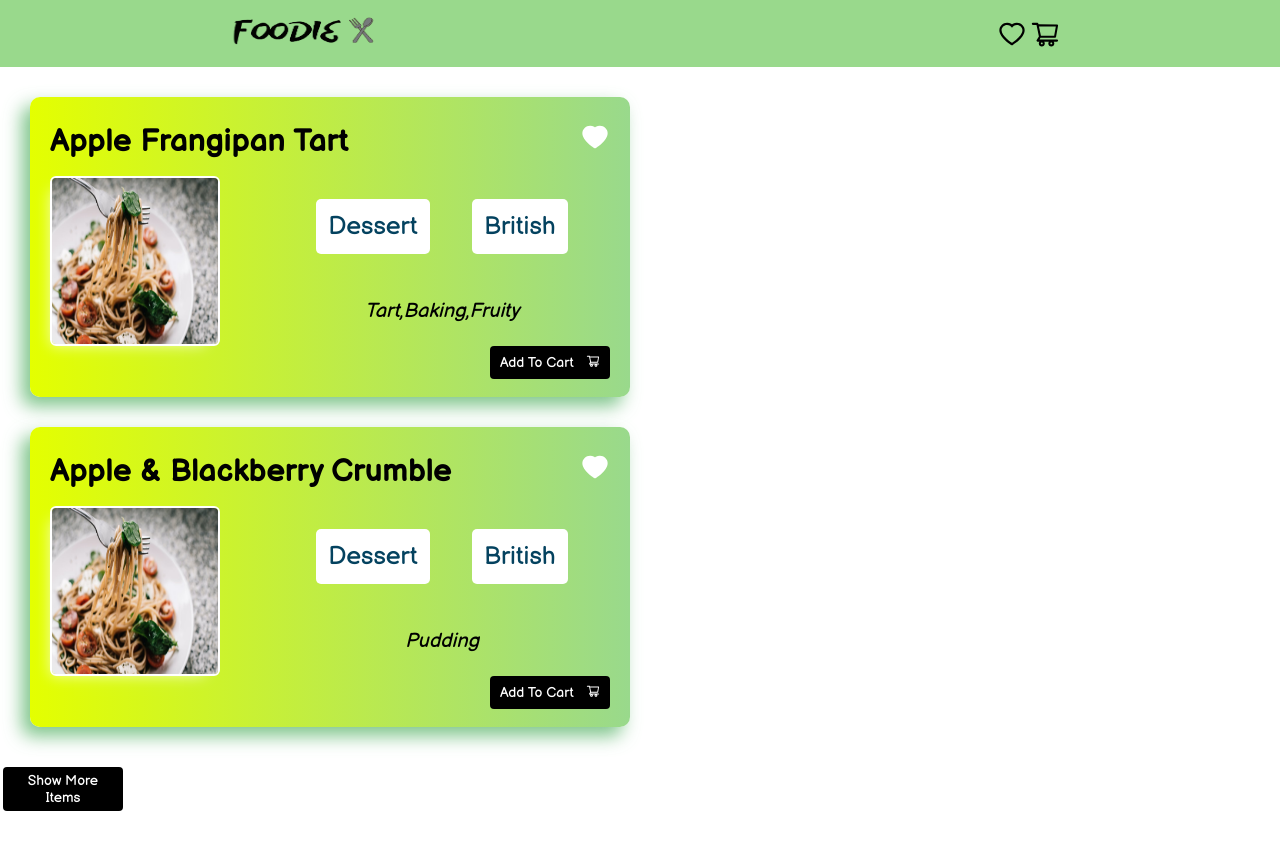
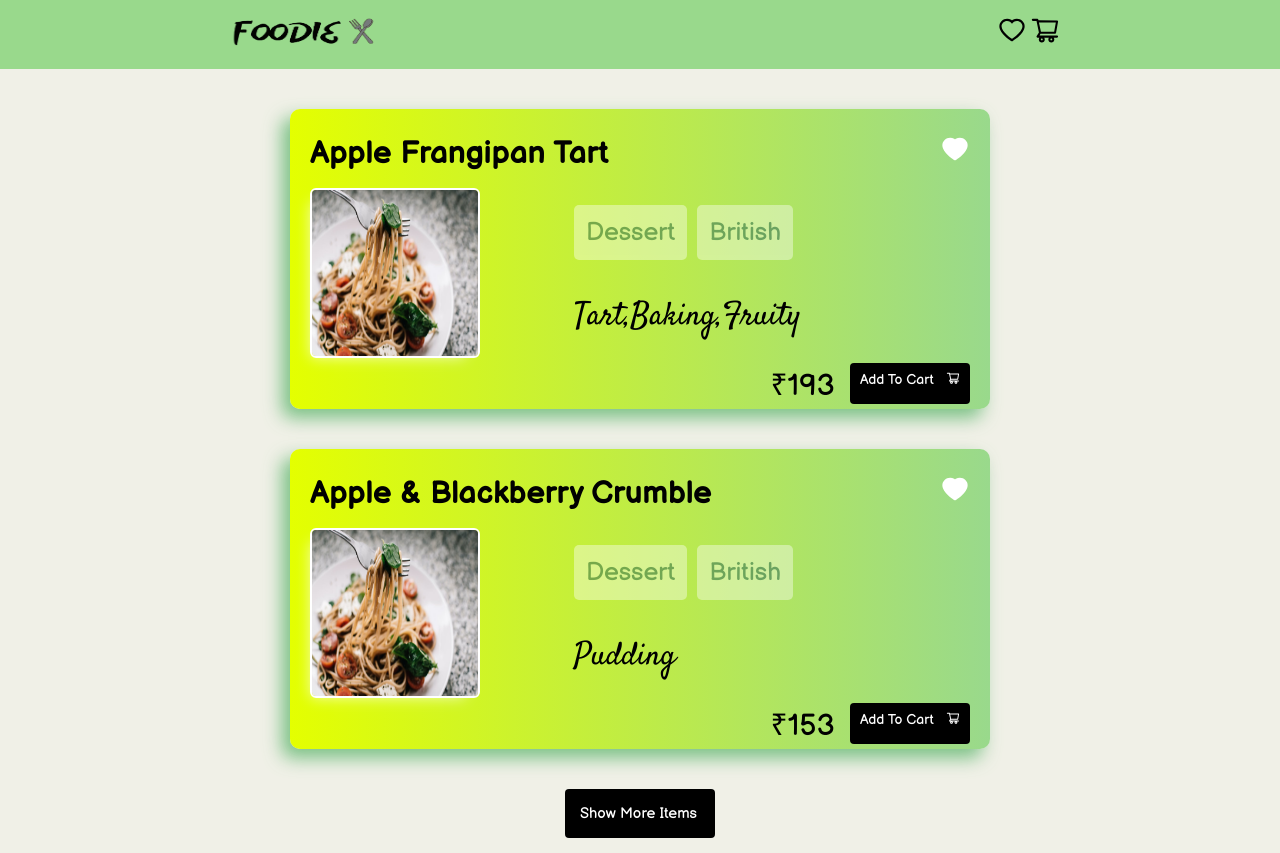
Before and after one commit to Nishantthakur62/FoodieApp, a React (Create React App) app: page / in a window 1280 px wide. Built offline with nearby package versions, Linux system fonts and the light colour scheme.

Commit message:
minor style fixes

```diff
--- a/src/App.css
+++ b/src/App.css
@@ -1,12 +1,18 @@
 @import url("https://fonts.googleapis.com/css2?family=Balsamiq+Sans&display=swap");
+@import url('https://fonts.googleapis.com/css2?family=Satisfy&display=swap');
 
 * {
   margin: 0;
   padding: 0;
   box-sizing: border-box;
   font-family: "Balsamiq Sans", cursive;
+
+
 }
+body{
+  background-color: #f0f0e7;
 
+}
 .navbar {
   width: 100%;
   padding: 15px 220px;
@@ -28,7 +34,7 @@
 }
 
 .card {
-  width: 600px;
+  width: 700px;
   height: 300px;
   background: rgb(228, 255, 0);
   background: linear-gradient(
@@ -40,7 +46,8 @@
   padding: 10px 20px;
   font-size: 30px;
   border-radius: 10px;
-  margin: 30px 0 0 30px;
+  margin:40px auto;
+
 }
 .heart {
   color: white;
@@ -72,7 +79,7 @@
 }
 .category-area {
   display: flex;
-  justify-content: space-evenly;
+  justify-content: flex-start;
   font-size: 25px;
 }
 .category,
@@ -82,6 +89,8 @@
   border: none;
   border-radius: 5px;
   padding: 12px;
+  margin-right: 10px;
+  opacity: 0.4;
 }
 .card img {
   height: 170px;
@@ -90,13 +99,18 @@
   border: solid 2px white;
   box-shadow: -7px 7px 14px -8px rgba(255, 255, 255, 0.75);
 }
-.foodtag {
+/* price */
+.price{
+  margin-right: 15px;
+}
+.foodtag span {
   text-align: center;
-  font-size: 20px;
-  display: flex;
-  justify-content: space-evenly;
-  font-style: italic;
-  font-size: 20px;
+
+  /* display: flex;
+  justify-content: space-evenly; */
+  font-family: 'Satisfy', cursive;
+    font-size: 32px;
+
 }
 
 /* .foodtag span {
@@ -109,6 +123,7 @@
 .bottom {
   display: flex;
   flex-flow: row-reverse;
+  margin-top: 5px;
 }
 
 button {
@@ -137,8 +152,9 @@ button:hover {
   outline:none;
   border:none;
   background-color: black;
-  padding: 5px 10px;
-  text-align: center;
-  margin: 40px 3px;
+  padding:15px;
+  font-size: 15px;
 
+  margin: 15px auto;
+  width:150px
 }
--- a/src/Components/FoodCard.jsx
+++ b/src/Components/FoodCard.jsx
@@ -1,13 +1,21 @@
 import React from "react";
 import { AiFillHeart, AiOutlineShoppingCart } from "react-icons/ai";
 import noodles from "../images/noodles.jpeg";
+import data from "./data";
 
-const FoodCard = ({ mealname, id, category, area, tags }) => {
+const FoodCard = ({ mealname, id, category, area, tags,setFavFoodList,favFoodList,price}) => {
+  const handleFavourite=(e)=>{
+
+      let foundmeal=data.find((item)=>item.idMeal===id)
+      setFavFoodList([...favFoodList,  foundmeal])
+  }
+
+
   return (
     <div className="card">
       <div className="top">
         <p className="mealname">{mealname}</p>
-        <span className="heart">
+        <span className="heart" onClick={handleFavourite}>
           <AiFillHeart />
         </span>
       </div>
@@ -20,6 +28,7 @@ const FoodCard = ({ mealname, id, category, area, tags }) => {
           </div>
           <div className="foodtag">
             <span>{tags}</span>
+
           </div>
         </div>
       </div>
@@ -28,6 +37,9 @@ const FoodCard = ({ mealname, id, category, area, tags }) => {
           <p>Add To Cart</p>
           <AiOutlineShoppingCart />
         </button>
+        <div className="price">
+        ₹{price}
+        </div>
       </div>
     </div>
   );
--- a/src/Components/FoodWrapper.jsx
+++ b/src/Components/FoodWrapper.jsx
@@ -1,11 +1,13 @@
-import React,{useState} from "react";
+import React,{useState,useEffect} from "react";
 import data from "./data";
 import FoodCard from "./FoodCard";
 import ShowMore from "./ShowMore";
 
-console.log({ data });
+// console.log({ data});
 const FoodWrapper = () => {
   let [num,setNum]=useState(2)
+  let [favFoodList,setFavFoodList]=useState([])
+
 
   return (
     <div>
@@ -20,6 +22,9 @@ const FoodWrapper = () => {
             category={item.strCategory}
             area={item.strArea}
             tags={item.strTags}
+            setFavFoodList={setFavFoodList}
+            favFoodList={favFoodList}
+            price={item.price}
           />
         );
         }
--- a/src/Components/NavBar.jsx
+++ b/src/Components/NavBar.jsx
@@ -2,14 +2,18 @@ import React from "react";
 import { AiOutlineHeart, AiOutlineShoppingCart } from "react-icons/ai";
 import logo from "../images/logo.png";
 
+
 const NavBar = () => {
+  const displayFav=()=>{
+
+  }
   return (
     <nav className="navbar">
       <div className="logo">
         <img src={logo} />
       </div>
       <div className="right">
-        <AiOutlineHeart />
+        <span className="NavHeart"><AiOutlineHeart /></span>
         <AiOutlineShoppingCart />
       </div>
     </nav>
--- a/src/Components/ShowMore.jsx
+++ b/src/Components/ShowMore.jsx
@@ -4,7 +4,7 @@ const ShowMore = ({num,setNum}) => {
     const showMoreItems=()=>{
         setNum(num+1)
     }
-    console.log(num)
+
     return (
         <button className="showbtn" onClick={showMoreItems}>
             Show More Items
--- a/src/Components/data.js
+++ b/src/Components/data.js
@@ -15,6 +15,7 @@ let meals = [
     strImageSource: null,
     strCreativeCommonsConfirmed: null,
     dateModified: null,
+    price:Math.floor((Math.random()+1)*100)
   },
   {
     idMeal: "52893",
@@ -33,6 +34,7 @@ let meals = [
     strImageSource: null,
     strCreativeCommonsConfirmed: null,
     dateModified: null,
+    price:Math.floor((Math.random()+1)*100)
   },
   {
     idMeal: "53049",
@@ -50,6 +52,7 @@ let meals = [
     strImageSource: null,
     strCreativeCommonsConfirmed: null,
     dateModified: null,
+    price:Math.floor((Math.random()+1)*100)
   },
   {
     idMeal: "53050",
@@ -67,6 +70,7 @@ let meals = [
     strImageSource: null,
     strCreativeCommonsConfirmed: null,
     dateModified: null,
+    price:Math.floor((Math.random()+1)*100)
   },
   {
     idMeal: "53050",
@@ -84,6 +88,7 @@ let meals = [
     strImageSource: null,
     strCreativeCommonsConfirmed: null,
     dateModified: null,
+    price:Math.floor((Math.random()+1)*100)
   },
   {
     idMeal: "53050",
@@ -101,6 +106,7 @@ let meals = [
     strImageSource: null,
     strCreativeCommonsConfirmed: null,
     dateModified: null,
+    price:Math.floor((Math.random()+1)*100)
   }
 ];
 
```
Also changed, not shown: src/App.js (line endings or trailing spaces).
